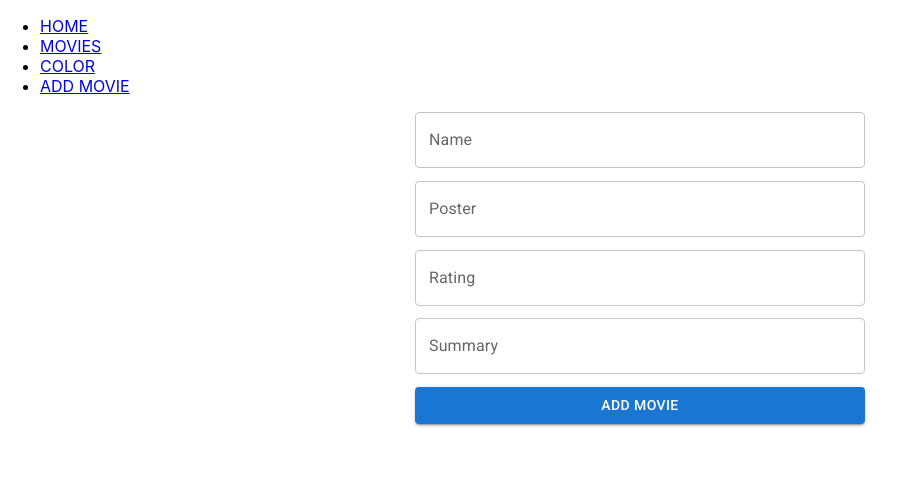
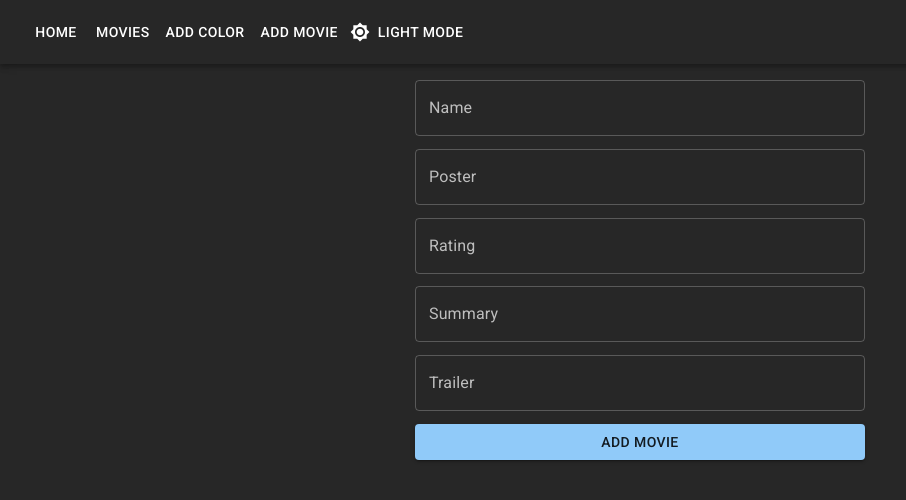
Before and after one commit to sadhasivam20/movie-app, a React (Create React App) app: page /movies/add in a window 1280 px wide. Shown: the top 500 px of the page, without its empty margins (0-906 px from the left). Built offline with nearby package versions, Linux system fonts and the light colour scheme; no server answers.

Commit message:
API fetch

```diff
--- a/src/AddMovie.js
+++ b/src/AddMovie.js
@@ -12,12 +12,14 @@ export function AddMovie({ movieList, setMovieList }) {
 
   const [summary, setSummary] = useState(" ");
 
+  const [trailer, setTrailer] = useState(" ");
   const addMovie = () => {
     const newMovie = {
       name: name,
       poster: poster,
       rating: rating,
       summary: summary,
+      trailer:trailer,
     };
     setMovieList([...movieList, newMovie]);
   };
@@ -32,6 +34,8 @@ export function AddMovie({ movieList, setMovieList }) {
 
       <TextField id="outlined-basic" label="Summary" variant="outlined" onChange={(event) => setSummary(event.target.value)} />
 
+      <TextField id="outlined-basic" label="Trailer" variant="outlined" onChange={(event) => setTrailer(event.target.value)} />
+
       <Button variant="contained" onClick={addMovie}>ADD MOVIE</Button>
     </div>
   );
--- a/src/App.css
+++ b/src/App.css
@@ -17,8 +17,8 @@
 }
 
 .movie-container {
-
   width: 340px;
+  height: min-content;
 }
 
 /* RAM */
@@ -48,3 +48,10 @@
  text-alig: center;
 }
   */
+.movie-detail-container{
+  max-width: 750px;
+  padding: 16px;
+}
+.home{
+  text-align: center;
+}
--- a/src/App.js
+++ b/src/App.js
@@ -1,13 +1,27 @@
 
 import './App.css';
 
-import React from 'react';
+import React, { useEffect } from 'react';
 // import { User } from './User';
 import { AddColor } from './AddColor';
 import { MovieList } from './MovieList';
-import { Routes, Route, Link, Navigate } from "react-router-dom";
+import { Routes, Route,  Navigate, useParams, useNavigate } from "react-router-dom";
 import { AddMovie } from './AddMovie';
 import { useState } from "react";
+import Button from '@mui/material/Button';
+import ArrowBackIcon from '@mui/icons-material/ArrowBack';
+import AppBar from '@mui/material/AppBar';
+
+import Toolbar from '@mui/material/Toolbar';
+import { ThemeProvider, createTheme } from '@mui/material/styles';
+import Paper from '@mui/material/Paper';
+
+import Brightness4Icon from '@mui/icons-material/Brightness4';
+import Brightness7Icon from '@mui/icons-material/Brightness7';
+import { BasicForm } from './BasicForm';
+
+
+
 
 
 function App() {
@@ -31,73 +45,49 @@ function App() {
 
   //          },
   // ]
-  const [movieList,setMovieList] = useState([{
-    name: "Vikram",
-    poster: "https://m.media-amazon.com/images/M/MV5BMmJhYTYxMGEtNjQ5NS00MWZiLWEwN2ItYjJmMWE2YTU1YWYxXkEyXkFqcGdeQXVyMTEzNzg0Mjkx._V1_.jpg",
-    rating: 8.4,
-    summary: "Members of a black ops team must track and eliminate a gang of masked murderers.",
+  const [mode,setMode]=useState("dark")
+const darkTheme = createTheme({
+  palette: {
+    mode:mode,
   },
-  {
-    name: "RRR",
-    poster: "https://englishtribuneimages.blob.core.windows.net/gallary-content/2021/6/Desk/2021_6$largeimg_977224513.JPG",
-    rating: 8.8,
-    summary: "RRR is an upcoming Indian Telugu-language period action drama film directed by S. S. Rajamouli, and produced by D. V. V. Danayya of DVV Entertainments.",
-  },
-  {
-    name: "Iron man 2",
-    poster: "https://m.media-amazon.com/images/M/MV5BMTM0MDgwNjMyMl5BMl5BanBnXkFtZTcwNTg3NzAzMw@@._V1_FMjpg_UX1000_.jpg",
-    rating: 7,
-    summary: "With the world now aware that he is Iron Man, billionaire inventor Tony Stark (Robert Downey Jr.) faces pressure from all sides to share his technology with the military. He is reluctant to divulge the secrets of his armored suit, fearing the information will fall into the wrong hands. With Pepper Potts (Gwyneth Paltrow) and Rhodes (Don Cheadle) by his side, Tony must forge new alliances and confront a powerful new enemy.",
-  },
-  {
-    name: "No Country for Old Men",
-    poster: "https://upload.wikimedia.org/wikipedia/en/8/8b/No_Country_for_Old_Men_poster.jpg",
-    rating: 8.1,
-    summary: "A hunter's life takes a drastic turn when he discovers two million dollars while strolling through the aftermath of a drug deal. He is then pursued by a psychopathic killer who wants the money.",
-  },
-  {
-    name: "Jai Bhim",
-    poster: "https://m.media-amazon.com/images/M/MV5BY2Y5ZWMwZDgtZDQxYy00Mjk0LThhY2YtMmU1MTRmMjVhMjRiXkEyXkFqcGdeQXVyMTI1NDEyNTM5._V1_FMjpg_UX1000_.jpg",
-    summary: "A tribal woman and a righteous lawyer battle in court to unravel the mystery around the disappearance of her husband, who was picked up the police on a false case",
-    rating: 8.8,
-  },
-  {
-    name: "The Avengers",
-    rating: 8,
-    summary: "Marvel's The Avengers (classified under the name Marvel Avengers\n Assemble in the United Kingdom and Ireland), or simply The Avengers, is\n a 2012 American superhero film based on the Marvel Comics superhero team\n of the same name.",
-    poster: "https://terrigen-cdn-dev.marvel.com/content/prod/1x/avengersendgame_lob_crd_05.jpg",
-  },
-  {
-    name: "Interstellar",
-    poster: "https://m.media-amazon.com/images/I/A1JVqNMI7UL._SL1500_.jpg",
-    rating: 8.6,
-    summary: "When Earth becomes uninhabitable in the future, a farmer and ex-NASA\n pilot, Joseph Cooper, is tasked to pilot a spacecraft, along with a team\n of researchers, to find a new planet for humans.",
-  },
-  {
-    name: "Baahubali",
-    poster: "https://flxt.tmsimg.com/assets/p11546593_p_v10_af.jpg",
-    rating: 8,
-    summary: "In the kingdom of Mahishmati, Shivudu falls in love with a young warrior woman. While trying to woo her, he learns about the conflict-ridden past of his family and his true legacy.",
-  },
-  {
-    name: "Ratatouille",
-    poster: "https://resizing.flixster.com/gL_JpWcD7sNHNYSwI1ff069Yyug=/ems.ZW1zLXByZC1hc3NldHMvbW92aWVzLzc4ZmJhZjZiLTEzNWMtNDIwOC1hYzU1LTgwZjE3ZjQzNTdiNy5qcGc=",
-    rating: 8,
-    summary: "Remy, a rat, aspires to become a renowned French chef. However, he fails to realise that people despise rodents and will never enjoy a meal cooked by him.",
-  }
-  ]);
+});
+useEffect(()=>{
+  fetch("https://638e229daefc455fb2b60cfe.mockapi.io/movies")
+.then(data=>data.json())
+.then(movies=>setMovieList(movies));
+},[]);
 
+// fetch("https://638e229daefc455fb2b60cfe.mockapi.io/movies")
+// .then(data=>data.json())
+// .then(movies=>console.log(movies));
+
+  const [movieList,setMovieList] = useState( []);
+const navigate=useNavigate()
   return (
+    <ThemeProvider theme={darkTheme}>
+      <Paper style={{minHeight:"100vh", borderRadius:"0"}} elevation={4} >
     <div className='App'>
+      <AppBar position="static">
+        <Toolbar>
+        <Button color="inherit" onClick={()=>navigate("/")}>HOME</Button>
+          <Button color="inherit" onClick={()=>navigate("/movies")}>MOVIES</Button>
+          <Button color="inherit" onClick={()=>navigate("/color-game")}>ADD COLOR</Button>
+          <Button color="inherit" onClick={()=>navigate("/movies/add")}>ADD MOVIE</Button>
+          <Button startIcon= {mode === 'dark' ? <Brightness7Icon /> : <Brightness4Icon />}
+           color="inherit"
+           onClick={()=>setMode(mode==="light"?"dark":"light")}>
+            {mode==="light"?"DARK MODE":"LIGHT MODE"}
+            </Button>
+        </Toolbar>
+      </AppBar>
 
-
-  <ul>
+  {/* <ul>
   <li><Link to="/">HOME</Link></li>
   <li> <Link to="/movies">MOVIES</Link></li>
   <li> <Link to="/color-game">COLOR</Link></li>
 
   <li> <Link to="/movies/add">ADD MOVIE</Link></li>
-  </ul>
+  </ul> */}
   <Routes>
         <Route path="/" element={<Home />} />
         <Route path="/films" element={<Navigate replace to="/movies"/>} />
@@ -106,19 +96,58 @@ function App() {
         <Route path="/Color-game" element={<AddColor/>} />
         <Route path="/add" element={<Navigate replace to="/movies/add"/>} />
         <Route path="/movies/add" element={<AddMovie movieList={movieList} setMovieList={setMovieList}/>} />
+        <Route path="/movies/:id" element={<MovieDetails  movieList={movieList}/>} />
         <Route path="*" element={<NotFound/>} />
+        <Route path="/form-validation" element={<BasicForm/>} />
         {/* <Route path="about" element={<About />} /> */}
       </Routes>
    </div>
+   </Paper>
+   </ThemeProvider>
   );
 
 };
+
+function MovieDetails({movieList}){
+  const{id}=useParams()
+  const movie=movieList[id];
+  console.log(movieList,movie);
+  const styles = {
+    color: movie.rating >= 8 ? "green" : "red",
+  };
+  const navigate=useNavigate();
+  return(
+
+    <div>
+      <iframe
+       width="100%"
+      height="800"
+      src={movie.trailer}
+      title="Avatar: The Way of Water | New Tamil Trailer | December 16 in Cinemas | Advance Bookings Open Now"
+      frameborder="0"
+      allow="accelerometer; autoplay; clipboard-write; encrypted-media; gyroscope; picture-in-picture"
+      allowfullscreen>
+      </iframe>
+      <div className="movie-detail-container">
+      <div className="movie-specs">
+      <h2 className="movie-name">{movie.name} </h2>
+      <p  style={styles} className="movie-rating">⭐{movie.rating}</p>
+      </div>
+      <p className="movie-summary">{movie.summary} </p>
+      <Button onClick={()=> navigate(-1)} variant="contained" startIcon={< ArrowBackIcon/>}>
+  BACK
+</Button>
+      </div>
+      </div>
+      );
+      }
+
 function Home(){
-  return(
-    <div>
-      <h1>Welcome To The Movie App </h1>
+  return (
+    <div className='home'>
+      <h1>WELCOME TO THE MOVIE APP TO EXPLORE UR EXPERIENCE ... 🎉⭐  </h1>
     </div>
-  )
+  );
 }
 function NotFound(){
   return(
--- /dev/null
+++ b/src/BasicForm.js
@@ -0,0 +1,14 @@
+import React from 'react';
+// import {useFormik} from "formik";
+
+export function BasicForm() {
+  // const formik=useFormik({
+
+  // })
+  return (
+   <form>
+    <input type="email" placeholder="Email"/>
+    <input type="text" placeholder="password"/>
+   </form>
+  );
+}
--- a/src/Counter.js
+++ b/src/Counter.js
@@ -3,6 +3,7 @@ import React from 'react';
 import { getQueriesForElement } from '@testing-library/react';
 import IconButton from '@mui/material/IconButton';
 import Badge from '@mui/material/Badge';
+import CardActions from '@mui/material/CardActions';
 
 export function Counter() {
   let [like, setLike] = useState(0);
@@ -22,6 +23,7 @@ export function Counter() {
 </Badge>
 </IconButton>
 
+
     </div>
   );
 }
--- a/src/Movie.js
+++ b/src/Movie.js
@@ -12,6 +12,7 @@ import { navigate, useNavigate } from "react-router-dom";
 
 
 
+
 export function Movie({ movie,id }) {
   const [show, setShow] = useState(true);
 
@@ -23,6 +24,7 @@ export function Movie({ movie,id }) {
   return (
   <Card className="movie-container">
     <img src={movie.poster} className="movie-poster" />
+    <CardContent>
     <div className="movie-specs">
       <h2 className="movie-name">{movie.name}
 
@@ -37,9 +39,10 @@ export function Movie({ movie,id }) {
     </div>
 
     {show ? <p className="movie-summary">{movie.summary} </p> : null}
-
+  </CardContent>
+  <CardActions>
     <Counter />
+  </CardActions>
   </Card>
   );
-}
-;
+};
```
